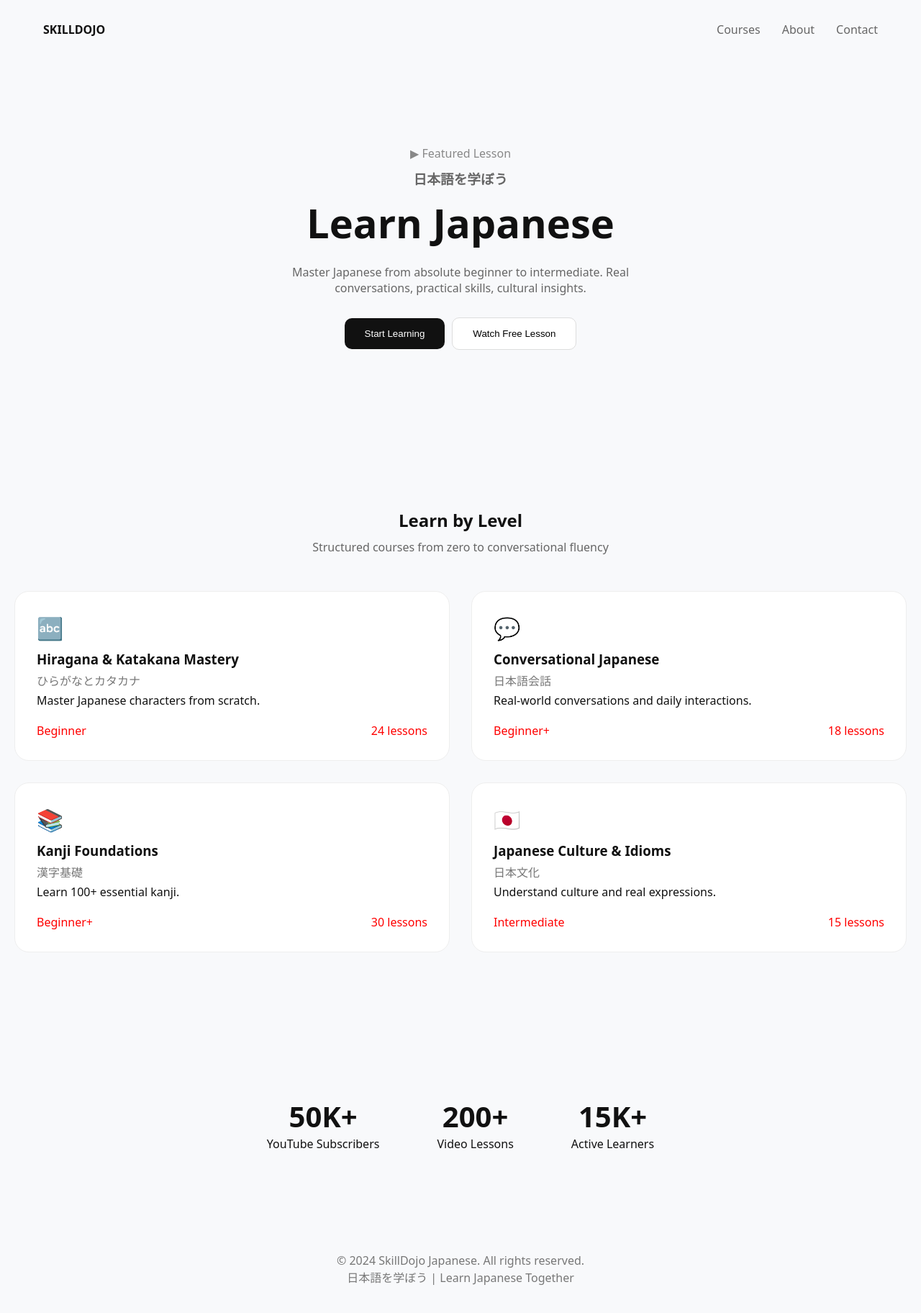
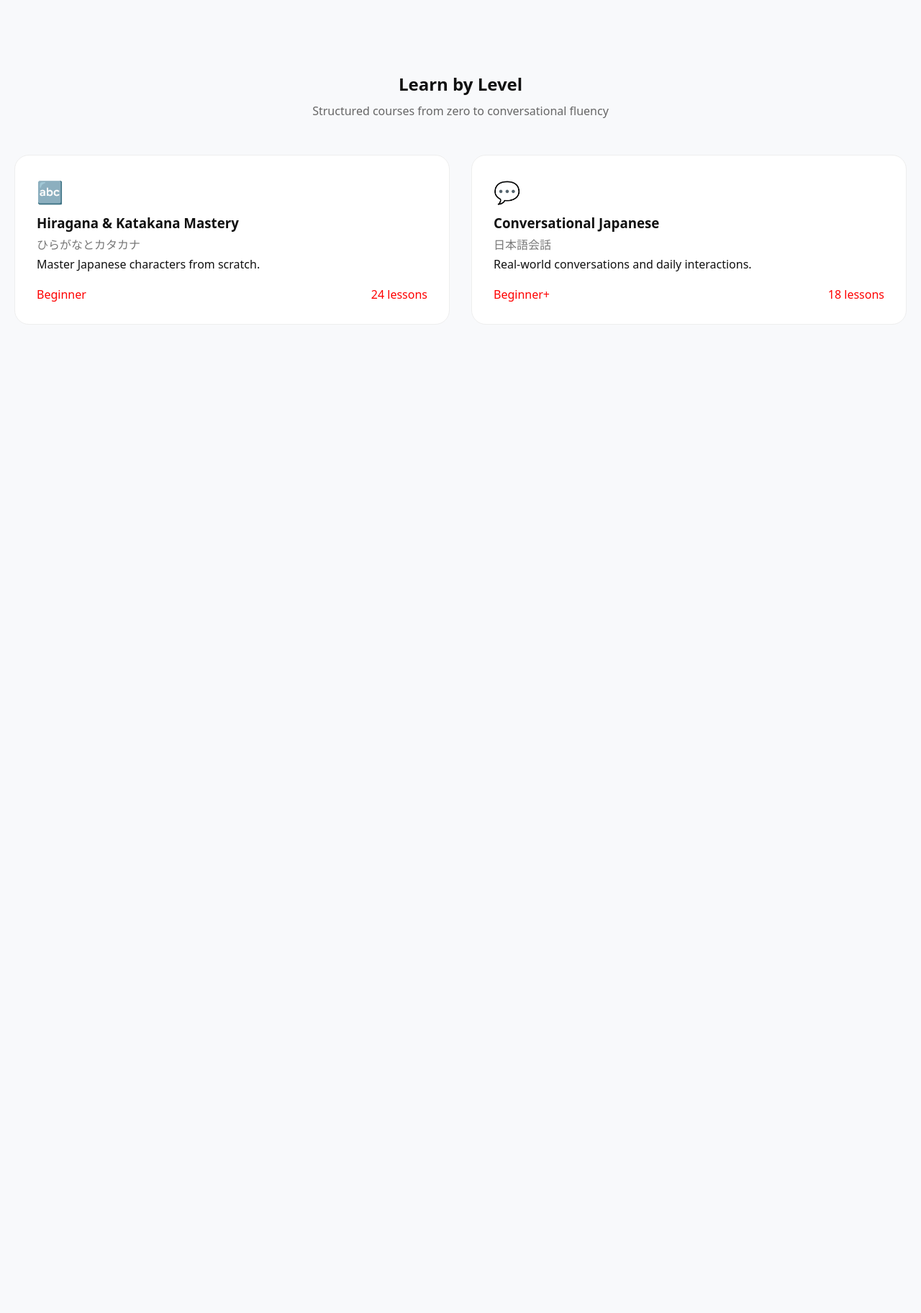
Before and after one commit to marufislam8924/skilldojo, a Next.js app: page / in a window 1280 px wide. Shown: the whole page at 72% size. After the commit the page ends 800 px from the top, so only its background shows below. Built offline with nearby package versions, Linux system fonts and the light colour scheme.

Commit message:
Update page.js

```diff
--- a/app/page.js
+++ b/app/page.js
@@ -1,42 +1,13 @@
 "use client";
 
+import { useRouter } from "next/navigation";
+
 export default function Home() {
+  const router = useRouter();
+
   return (
     <main>
 
-      {/* NAV */}
-      <nav className="nav">
-        <div className="logo">SKILLDOJO</div>
-
-        <div className="links">
-          <a>Courses</a>
-          <a>About</a>
-          <a>Contact</a>
-        </div>
-      </nav>
-
-      {/* HERO */}
-      <section className="hero">
-
-        <p className="tag">▶ Featured Lesson</p>
-
-        <h3 className="jp">日本語を学ぼう</h3>
-
-        <h1>Learn Japanese</h1>
-
-        <p className="desc">
-          Master Japanese from absolute beginner to intermediate.
-          Real conversations, practical skills, cultural insights.
-        </p>
-
-        <div className="buttons">
-          <button className="primary">Start Learning</button>
-          <button className="secondary">Watch Free Lesson</button>
-        </div>
-
-      </section>
-
-      {/* LEVEL SECTION */}
       <section className="levels">
 
         <h2>Learn by Level</h2>
@@ -46,47 +17,32 @@ export default function Home() {
 
         <div className="cards">
 
-          <div className="card">
+          {/* CLICKABLE CARD */}
+          <div
+            className="card clickable"
+            onClick={() => router.push("/course/hiragana")}
+          >
             <div className="icon">🔤</div>
             <h3>Hiragana & Katakana Mastery</h3>
             <p className="jp">ひらがなとカタカナ</p>
             <p>Master Japanese characters from scratch.</p>
+
             <div className="bottom">
               <span className="level">Beginner</span>
               <span className="lessons">24 lessons</span>
             </div>
           </div>
 
+          {/* OTHER CARD */}
           <div className="card">
             <div className="icon">💬</div>
             <h3>Conversational Japanese</h3>
             <p className="jp">日本語会話</p>
             <p>Real-world conversations and daily interactions.</p>
+
             <div className="bottom">
               <span className="level">Beginner+</span>
               <span className="lessons">18 lessons</span>
-            </div>
-          </div>
-
-          <div className="card">
-            <div className="icon">📚</div>
-            <h3>Kanji Foundations</h3>
-            <p className="jp">漢字基礎</p>
-            <p>Learn 100+ essential kanji.</p>
-            <div className="bottom">
-              <span className="level">Beginner+</span>
-              <span className="lessons">30 lessons</span>
-            </div>
-          </div>
-
-          <div className="card">
-            <div className="icon">🇯🇵</div>
-            <h3>Japanese Culture & Idioms</h3>
-            <p className="jp">日本文化</p>
-            <p>Understand culture and real expressions.</p>
-            <div className="bottom">
-              <span className="level">Intermediate</span>
-              <span className="lessons">15 lessons</span>
             </div>
           </div>
 
@@ -94,29 +50,6 @@ export default function Home() {
 
       </section>
 
-      {/* STATS */}
-      <section className="stats">
-        <div>
-          <h1>50K+</h1>
-          <p>YouTube Subscribers</p>
-        </div>
-        <div>
-          <h1>200+</h1>
-          <p>Video Lessons</p>
-        </div>
-        <div>
-          <h1>15K+</h1>
-          <p>Active Learners</p>
-        </div>
-      </section>
-
-      {/* FOOTER */}
-      <footer className="footer">
-        © 2024 SkillDojo Japanese. All rights reserved.
-        <br />
-        日本語を学ぼう | Learn Japanese Together
-      </footer>
-
     </main>
   );
 }
```
